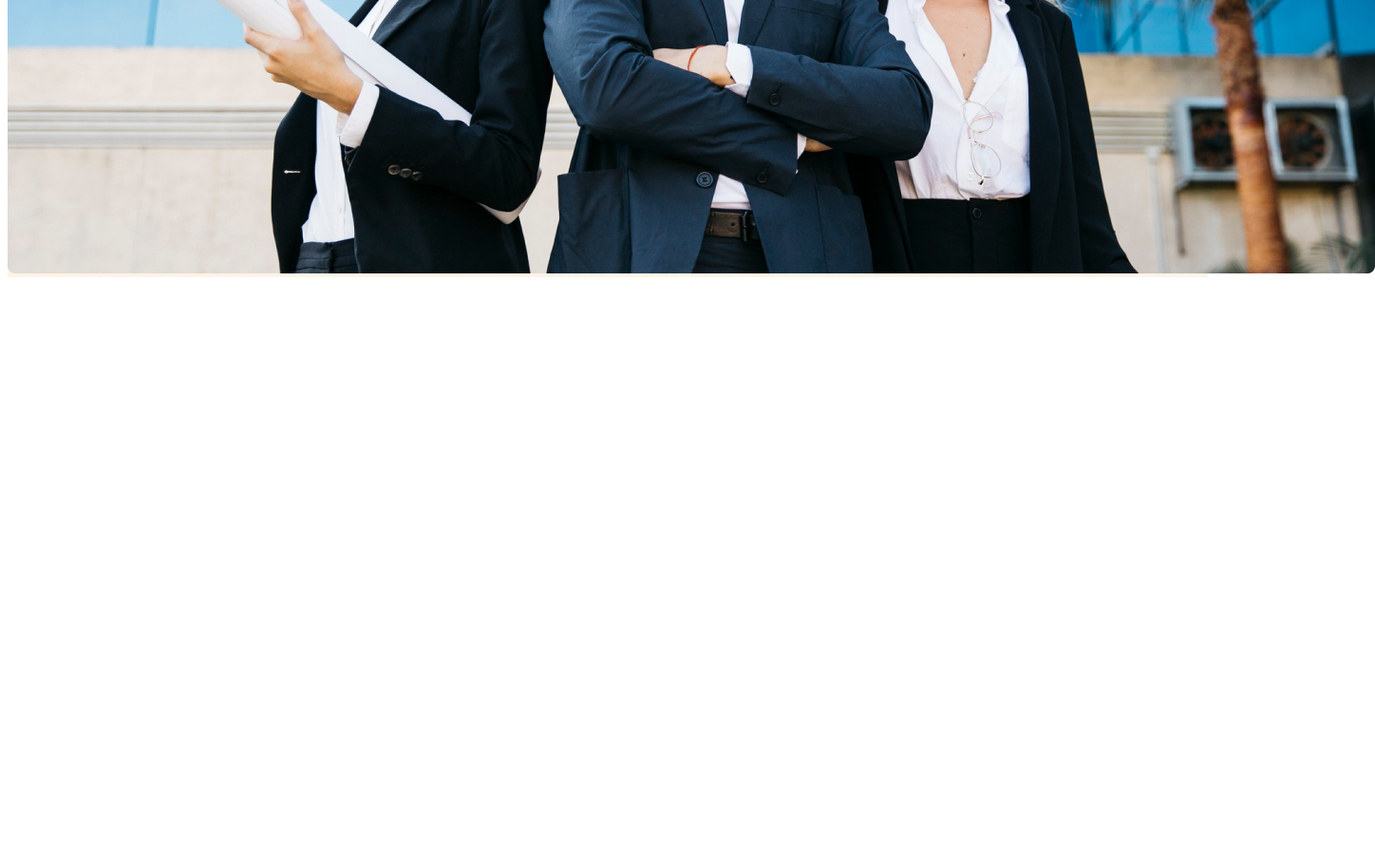
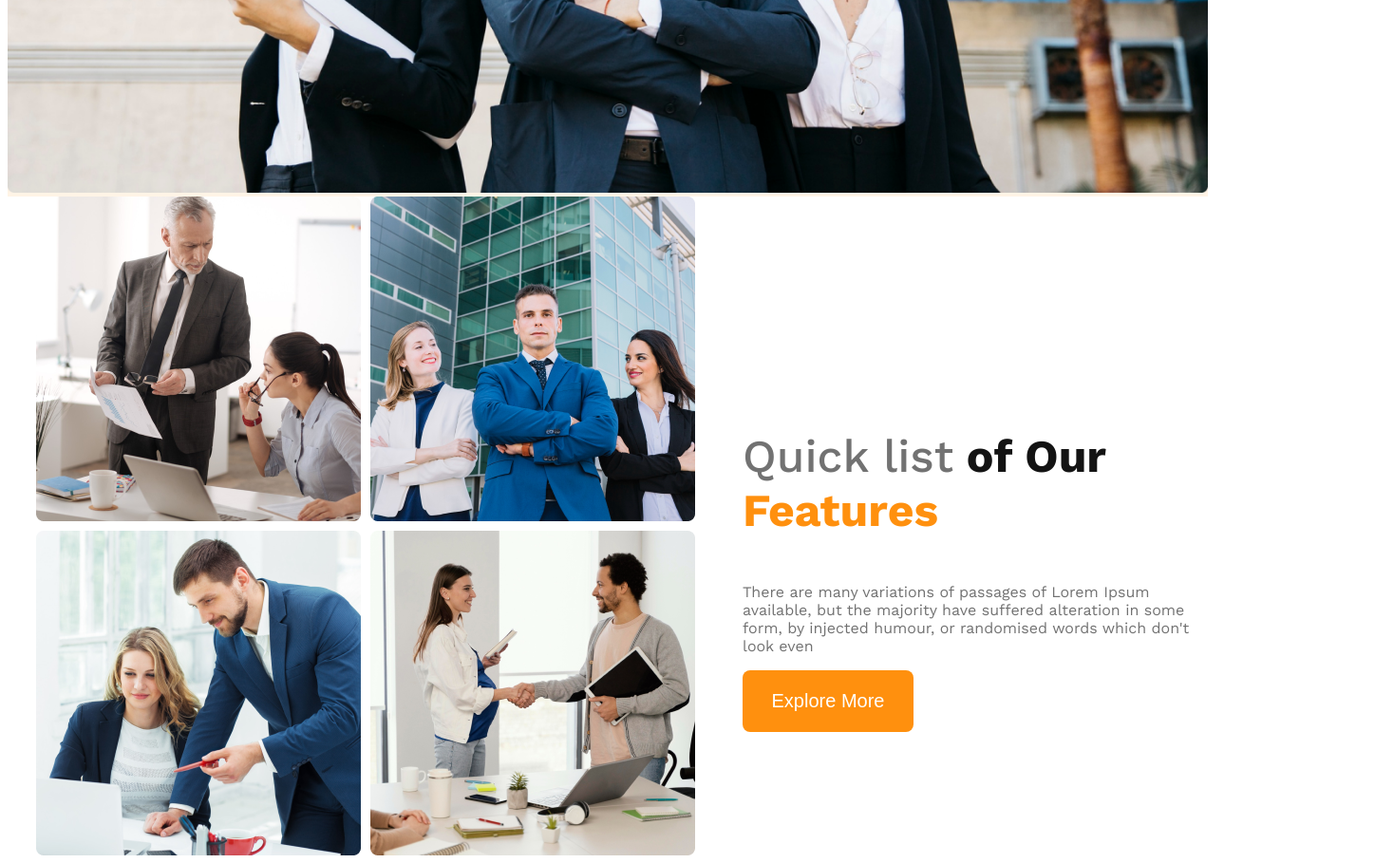
Before and after one commit to Jahid9236/g3-architect-website, a plain HTML site: page practice.html in a window 1280 px wide. Shown: the part 980-1889 px from the top of the page at 95% size, 1448 px wide, since content can reach past the window. Before the commit the page ends 1280 px from the top, so only its background shows below. Drawn offline with nearby package versions, Linux system fonts and the light colour scheme.

Commit message:
added some new things

```diff
--- a/practice.css
+++ b/practice.css
@@ -34,6 +34,11 @@
     border-radius: 8px;
     font-size: 20px;
     font-weight: 600px;
+  }
+
+  main{
+    max-width: 1440px;
+    margin: 0 auto;
   }
 
 /* header section style */
@@ -77,3 +82,59 @@ header{
     font-size: 4rem;
     font-weight: 700;
 }
+
+.banner-img img{
+    width: 100%;
+}
+
+/* responsive banner section */
+
+@media screen and (max-width: 576px) {
+    .navbar{
+        flex-direction: column;
+    }
+
+}
+
+/* teams section */
+
+.teams{
+  display: flex;
+  align-items: center;
+}
+
+.teams-img-container{
+  display: grid;
+  grid-template-columns: repeat(2, 1fr);
+  gap: 10px;
+  margin-left: 30px;
+}
+
+.teams-text{
+  width: 540px;
+  height: 300px;
+  margin-left: 50px;
+}
+
+.teams-title{
+  font-size: 3rem;
+}
+
+.quick-list{
+  font-weight: 500;
+}
+
+.feat{
+  color: #FF900E;
+}
+
+/* responsive teams section */
+
+@media screen and (max-width: 576px) {
+  .teams{
+    flex-direction: column;
+  }
+  .teams-img-container{
+    grid-template-columns: repeat(1, 1fr);
+  }
+}
--- a/practice.html
+++ b/practice.html
@@ -29,6 +29,21 @@
         </div>
     </header>
     <main>
+        <!-- teams section -->
+
+        <section class="teams">
+            <div class="teams-img-container">
+                <img src="images/team1.png" alt="">
+                <img src="images/team2.png" alt="">
+                <img src="images/team3.png" alt="">
+                <img src="images/team4.png" alt="">
+            </div>
+            <div class="teams-text">
+                <h3 class="teams-title"><span class="quick-list dark-3">Quick list</span> <span class="of-our dark-1">of Our</span> <span class="feat">Features</span></h3>
+                <p class="teams-description dark-3">There are many variations of passages of Lorem Ipsum available, but the majority have suffered alteration in some form, by injected humour, or randomised words which don't look even</p>
+                <button class="btn-primary">Explore More</button>
+            </civ class="teams-text">
+        </section>
 
     </main>
     <footer>
```
